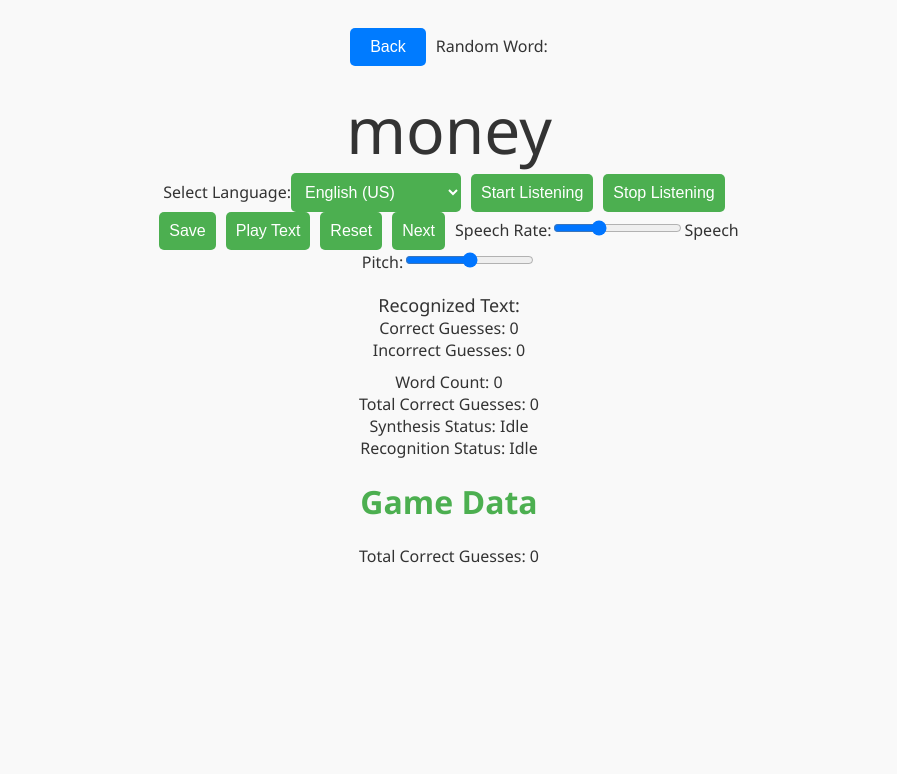
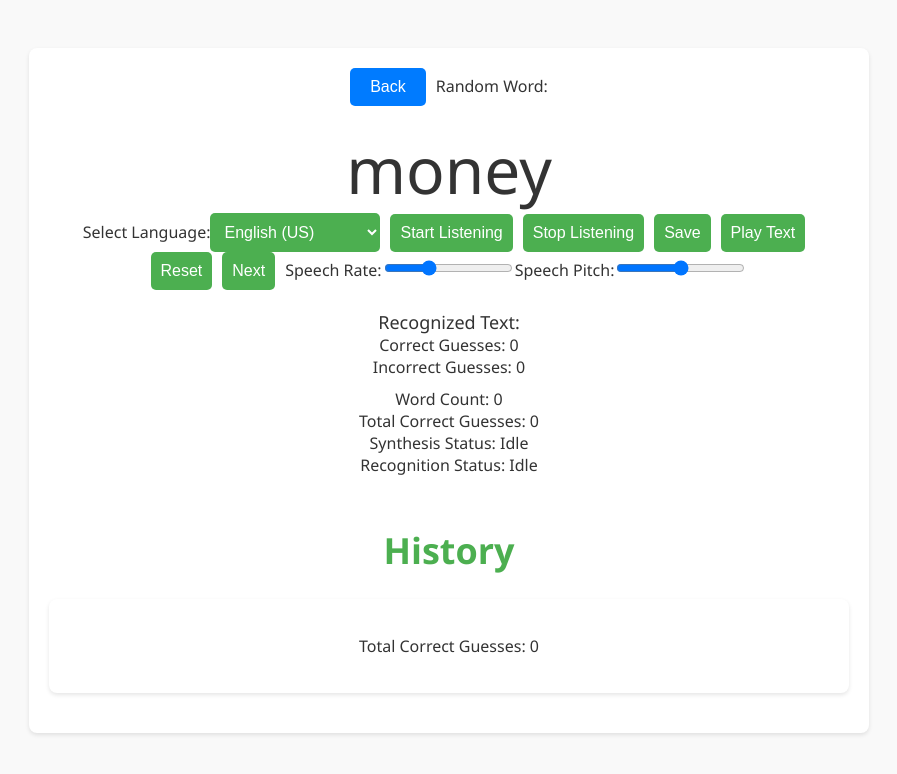
Before and after one commit to Jojo10x/VocalizeIQ, a React (Vite) app: page /menu/game in a window 1280 px wide. Shown: the top 774 px of the page, without its empty margins (191-1088 px from the left). Built offline with nearby package versions, Linux system fonts and the light colour scheme.

Commit message:
added styles

```diff
--- a/src/App.css
+++ b/src/App.css
@@ -74,3 +74,42 @@ h1 {
   max-width: 600px; /* This change is discarded from the "master" branch */
   margin: 0 auto; /* This change is discarded from the "master" branch */
 }
+
+h1 {
+  font-size: 36px;
+  text-align: center;
+  margin-top: 50px;
+  color: #4CAF50;
+}
+.container {
+  max-width: 800px;
+  margin: 20px auto;
+  padding: 20px;
+  background-color: #fff;
+  border-radius: 8px;
+  box-shadow: 0 2px 4px rgba(0, 0, 0, 0.1);
+}
+.history-item {
+  background-color: #f8f8f8;
+  padding: 20px;
+  border-radius: 10px;
+  margin-bottom: 20px;
+  box-shadow: 0 4px 8px rgba(0, 0, 0, 0.1);
+}
+.history-item p:first-child {
+  font-weight: bold;
+  color: #333;
+}
+.total-correct-guesses {
+  font-size: 24px;
+  text-align: center;
+  margin-bottom: 30px;
+  color: #4CAF50;
+}
+.colorful-text {
+  background: -webkit-linear-gradient(right, #FF416C, #FF4B2B);
+  -webkit-background-clip: text;
+  -webkit-text-fill-color: transparent;
+  background: linear-gradient(to right, #FF416C, #FF4B2B);
+  background-clip: text;
+}
--- a/src/Menu/Game.jsx
+++ b/src/Menu/Game.jsx
@@ -116,19 +116,20 @@ function Game() {
             }
           });
 
-                return () => unsubscribe(); // Cleanup function to unsubscribe when component unmounts
+          return () => unsubscribe();
         }
       };
 
       fetchGameData();
     }, []);
+
     const saveTotalCorrectGuesses = async () => {
       console.log("Save button clicked");
       console.log("Current user:", auth.currentUser);
 
       if (auth.currentUser) {
         const userId = auth.currentUser.uid;
-          const currentDate = new Date().toISOString(); // Get current date and time
+        const currentDate = new Date().toISOString();
 
         try {
           const docRef = doc(db, "Game", userId);
@@ -141,26 +142,18 @@ function Game() {
             const lastUpdatedDate = data.lastUpdated;
 
             if (lastUpdatedDate === currentDate) {
-                      // If the data is already up to date for today, retrieve the total correct guesses
               newTotalCorrectGuesses = data.totalCorrectGuesses;
             } else {
-                      // If the data is not up to date for today, calculate the new total correct guesses
               newTotalCorrectGuesses = correctCount;
             }
-                  // Copy the existing data
             updateData = { ...data };
           } else {
-                  // If the document does not exist, set the new total correct guesses to the current correct count
             newTotalCorrectGuesses = correctCount;
           }
 
-              // Add the new entry for the current date and time
           updateData[currentDate] = {
             totalCorrectGuesses: correctCount,
-                  // You can add other fields related to the date here if needed
           };
-
-              // Update or create the document with the new total correct guesses for the current date
           updateData.totalCorrectGuesses = newTotalCorrectGuesses;
           updateData.lastUpdated = currentDate;
 
@@ -172,39 +165,35 @@ function Game() {
           console.error("Error saving total correct guesses: ", error);
         }
 
-          // Reset correctCount after saving
         setCorrectCount(0);
       }
     };
-
-
-
-
-
-
 
     const playText = () => {
       const textToRead = randomWord.trim();
       const synth = window.speechSynthesis;
       const utterance = new SpeechSynthesisUtterance(textToRead);
       utterance.lang = accent;
-        utterance.rate = parseFloat(document.getElementById('speechRate').value);
-        utterance.pitch = parseFloat(document.getElementById('speechPitch').value);
+      utterance.rate = parseFloat(document.getElementById("speechRate").value);
+      utterance.pitch = parseFloat(
+        document.getElementById("speechPitch").value
+      );
 
-        setSynthesisStatus('Playing...');
+      setSynthesisStatus("Playing...");
       synth.cancel();
       synth.speak(utterance);
 
       utterance.onend = () => {
-            setSynthesisStatus('Idle');
+        setSynthesisStatus("Idle");
         synth.cancel();
       };
 
       utterance.onerror = (event) => {
-            setSynthesisStatus('Error');
-            setFeedback('Error occurred during speech synthesis: ' + event.error);
+        setSynthesisStatus("Error");
+        setFeedback("Error occurred during speech synthesis: " + event.error);
       };
     };
+
     const resetGame = () => {
         setWordCount(0);
         setRecognizedText('');
@@ -219,8 +208,9 @@ function Game() {
     return (
       <>
         <div className="container">
-
-        <button className="back-button" onClick={goBack}>Back</button>
+          <button className="back-button" onClick={goBack}>
+            Back
+          </button>
           <label>Random Word:</label>
           <div id="randomWord">{randomWord}</div>
 
@@ -264,28 +254,45 @@ function Game() {
           <div id="recognizedText">Recognized Text: {recognizedText}</div>
           <div id="correctCount">Correct Guesses: {correctCount}</div>
           <div id="incorrectCount">Incorrect Guesses: {incorrectCount}</div>
-            <div id="confirmation" className={correctCount > 0 || incorrectCount > 0 ? (correctCount > 0 ? 'correct' : 'incorrect') : ''}>
+          <div
+            id="confirmation"
+            className={
+              correctCount > 0 || incorrectCount > 0
+                ? correctCount > 0
+                  ? "correct"
+                  : "incorrect"
+                : ""
+            }
+          >
             {confirmation}
           </div>
           <div id="feedback" style={{ color: "#ffa500" }}>
             {feedback}
           </div>
           <div id="wordCount">Word Count: {wordCount}</div>
-          <div id="totalCorrectGuesses">Total Correct Guesses: {totalCorrectGuesses}</div>
+          <div id="totalCorrectGuesses">
+            Total Correct Guesses: {totalCorrectGuesses}
+          </div>
           <div id="synthesisStatus">Synthesis Status: {synthesisStatus}</div>
           <div id="recognitionStatus">
             Recognition Status: {recognitionStatus}
           </div>
-          <h1>Game Data</h1>
-            <p>Total Correct Guesses: {gameData.totalCorrectGuesses || 0}</p>
-            <div>
+          <h1>History</h1>
+          <div className="container">
+            <p>
+              Total Correct Guesses:{" "}
+              <span id="total-correct-guesses">
+                {gameData.totalCorrectGuesses || 0}
+              </span>
+            </p>
+            <div id="history">
               {Object.entries(gameData).map(([date, data]) => (
-                    <div key={date}>
-                        <p>Date: {date}</p>
-                        <p>Total Correct Guesses: {data.totalCorrectGuesses}</p>
-                        {/* You can display other fields related to the date here */}
+                <div className="history-item" key={date}>
+                    <p>Date: <span className="colorful-text">{date}</span></p>
+                    <p>Total Correct Guesses: <span className="colorful-text">{data.totalCorrectGuesses}</span></p>
                 </div>
               ))}
+            </div>
           </div>
         </div>
       </>
```
Lines whose indentation alone changed are shown as unchanged.
